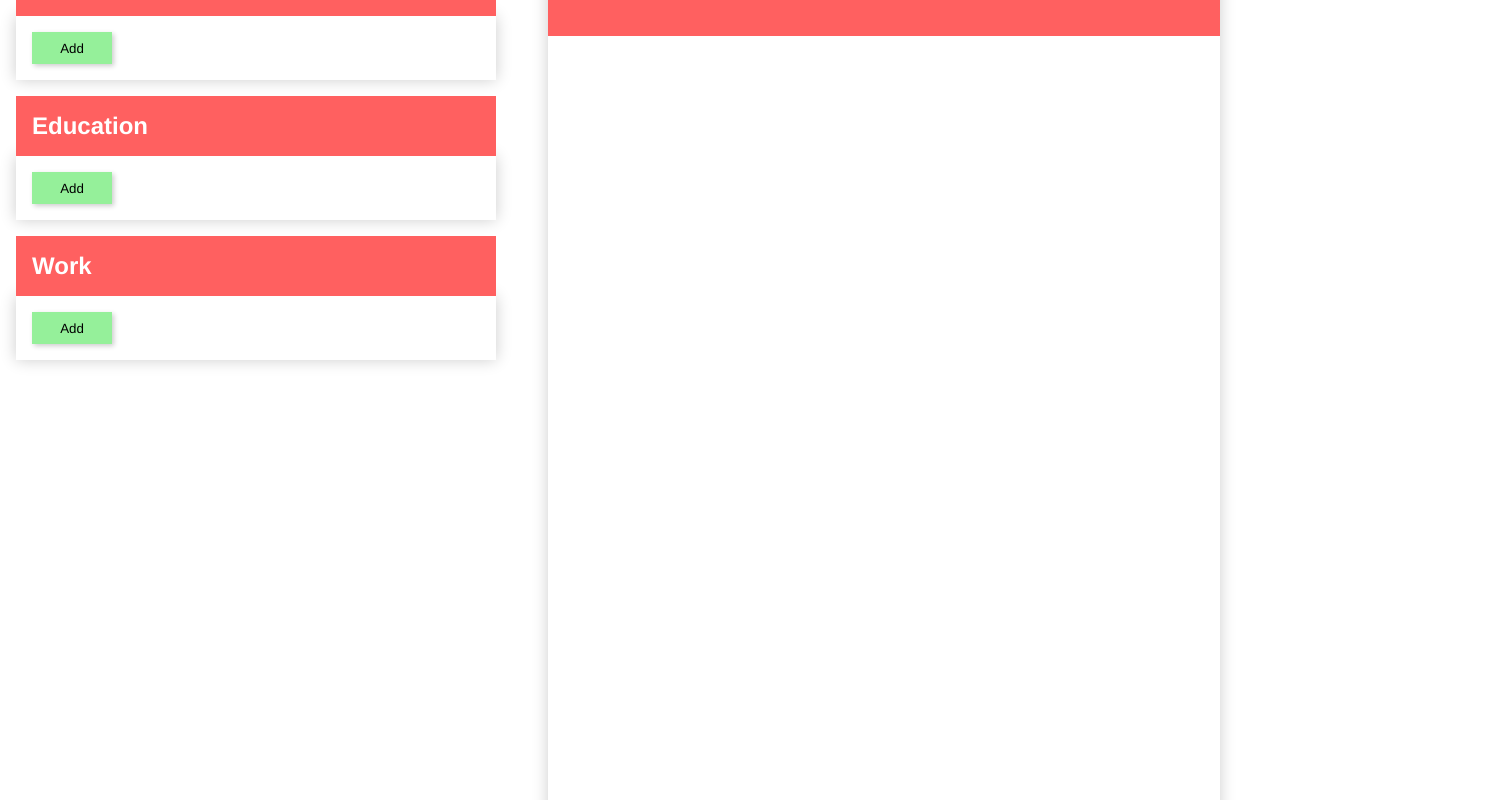
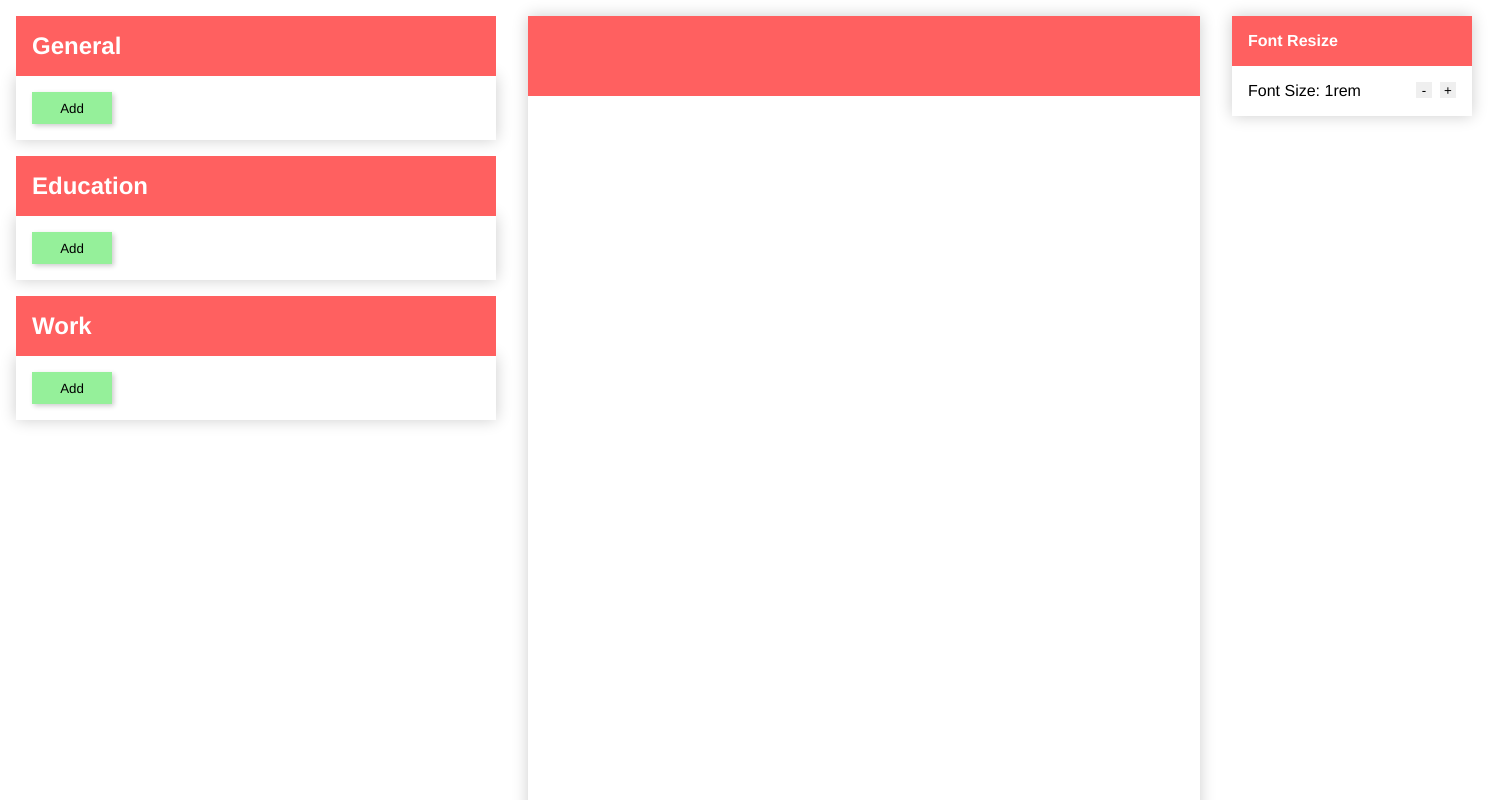
Before and after one commit to Tiyoriyo/cv-generator, a React (Vite) app: page / in a window 1280 px wide. Shown: the top 800 px of the page, 1488 px wide, since content can reach past the window. Built offline with nearby package versions, Linux system fonts and the light colour scheme.

Commit message:
Update code

```diff
--- a/src/components/app/app.css
+++ b/src/components/app/app.css
@@ -1,4 +1,7 @@
 .main {
     display: flex;
     flex: auto;
+    justify-content: center;
+    height: 100vh;
+    position: relative;
 }
--- a/src/components/app/app.jsx
+++ b/src/components/app/app.jsx
@@ -3,10 +3,12 @@ import './app.css';
 import FormBar from '../formbar/formbar';
 import PreviewCV from '../previewcv/previewcv';
 import initialData from './initialData';
+import ResizeController from '../resizeController/resizeController';
 
 export default function App() {
   const [data, setData] = useState(initialData);
   const [key, setKey] = useState(0);
+  const [curFontSize, setCurFontSize] = useState(1);
 
   function forceRender() {
     setKey(key + 1);
@@ -23,6 +25,11 @@ export default function App() {
       />
       <PreviewCV
         data={data}
+        fontSize={curFontSize}
+      />
+      <ResizeController
+        fontSize={curFontSize}
+        fontHandler={setCurFontSize}
       />
     </div>
   );
--- a/src/components/experienceform/dataSkeleton.js
+++ b/src/components/experienceform/dataSkeleton.js
@@ -16,7 +16,7 @@ const getTempDataSkeleton = () => ({
   work: {
     company: '',
     title: '',
-    workDetails: '',
+    details: '',
     workFrom: '',
     workTo: '',
     workLocation: '',
--- a/src/components/experienceform/inputSkeleton.js
+++ b/src/components/experienceform/inputSkeleton.js
@@ -60,7 +60,7 @@ const inputSkeleton = {
     },
     details: {
       title: 'Details',
-      name: 'workDetails',
+      name: 'details',
       inputType: 'textarea',
     },
   },
--- a/src/components/formbar/formbar.css
+++ b/src/components/formbar/formbar.css
@@ -1,9 +1,11 @@
 .formbar {
     padding: 1rem;
     display: flex;
+    align-items: center;
     flex-direction: column;
     gap: 1rem;
-    width: 500px;
+    width: max-content;
+
 
 }
 
--- a/src/components/infoDisplay/infoDisplay.jsx
+++ b/src/components/infoDisplay/infoDisplay.jsx
@@ -36,7 +36,9 @@ export default function InfoDisplay({
           )}
         </div>
       </div>
+      {item.details && (
       <p className="experience-details">{item.details}</p>
+      )}
     </div>
   );
 }
--- a/src/components/infoDisplayList/infoDisplayList.css
+++ b/src/components/infoDisplayList/infoDisplayList.css
@@ -3,7 +3,6 @@
     flex-direction: column;
     gap: 1rem;
     padding: 0 2rem;
-    font-size: 0.7rem;
 }
 
 .info-header {
--- a/src/components/infoDisplayList/infoDisplayList.jsx
+++ b/src/components/infoDisplayList/infoDisplayList.jsx
@@ -1,5 +1,5 @@
 /* eslint-disable react/no-array-index-key */
-import React from 'react';
+import React, { useState } from 'react';
 import PropTypes from 'prop-types';
 import InfoDisplay from '../infoDisplay/infoDisplay';
 import './infoDisplayList.css';
@@ -7,13 +7,14 @@ import './infoDisplayList.css';
 export default function InfoDisplayList({
   data,
   type,
+  fontSize,
 }) {
   const dataObj = data[type];
   const header = (type === 'education') ? 'Education' : 'Work';
 
   if (dataObj.length > 0) {
     return (
-      <div className="info-display">
+      <div className="info-display" style={{ fontSize: `${fontSize}rem` }}>
         <h2 className="info-header">{header}</h2>
         {dataObj.map((item, ind) => (
           <InfoDisplay
--- a/src/components/previewcv/previewcv.css
+++ b/src/components/previewcv/previewcv.css
@@ -15,3 +15,9 @@
     box-shadow: 0 0 15px rgb(0, 0, 0, 0.2);
     background-color: white;
 }
+
+.cv-main-content {
+    display: flex;
+    flex-direction: column;
+    gap: 1rem;
+}
--- a/src/components/previewcv/previewcv.jsx
+++ b/src/components/previewcv/previewcv.jsx
@@ -5,21 +5,26 @@ import InfoGeneral from '../infoGeneral/infoGeneral';
 
 import './previewcv.css';
 
-export default function PreviewCV({ data }) {
+export default function PreviewCV({ data, fontSize }) {
   return (
     <div className="preview-container">
       <div className="preview-page">
         <InfoGeneral
           data={data}
+          fontSize={fontSize}
         />
+        <div className="cv-main-content">
           <InfoDisplayList
             data={data}
             type="education"
+            fontSize={fontSize}
           />
           <InfoDisplayList
             data={data}
             type="work"
+            fontSize={fontSize}
           />
+        </div>
       </div>
     </div>
   );
--- /dev/null
+++ b/src/components/resizeController/resizeController.css
@@ -0,0 +1,34 @@
+.resize-controller-container {
+    margin: 1rem;
+    box-shadow: 0 0 15px rgb(0, 0, 0, 0.2);
+    height: max-content;
+    width: 15rem;
+}
+
+.resize-controller-header {
+    background-color: rgb(255, 96, 96);
+    color: white;
+    font-weight: bold;
+    padding: 1rem;
+}
+
+.resize-controller-content {
+    display: flex;
+    gap: 1rem;
+    padding: 1rem;
+}
+
+.fontBtn-container {
+    display: flex;
+    gap: 0.5rem;
+    margin-left: auto;
+}
+
+.fontBtn {
+    display: flex;
+    justify-content: center;
+    align-items: center;
+    border: none;
+    width: 1rem;
+    height: 1rem;
+}
--- /dev/null
+++ b/src/components/resizeController/resizeController.jsx
@@ -0,0 +1,37 @@
+import React from 'react';
+import './resizeController.css';
+
+export default function ResizeController({ fontSize, fontHandler }) {
+  const fontSizeController = (e) => {
+    const Mode = e.target.innerHTML;
+
+    if ((fontSize === 0.9 && Mode === '+') || (fontSize === 0.7 && Mode === '-')) return;
+
+    if (Mode === '-') {
+      fontHandler(Math.round(fontSize * 10 - 1) / 10);
+    } else {
+      fontHandler(Math.round(fontSize * 10 + 1) / 10);
+    }
+  };
+
+  return (
+    <div className="resize-controller-container">
+
+      <div className="resize-controller-header">
+        Font Resize
+      </div>
+      <div className="resize-controller-content">
+        <p>
+          Font Size:
+          {' '}
+          {`${fontSize}rem`}
+        </p>
+        <div className="fontBtn-container">
+          <button type="button" className="fontBtn" onClick={fontSizeController}>-</button>
+          <button type="button" className="fontBtn" onClick={fontSizeController}>+</button>
+        </div>
+      </div>
+    </div>
+
+  );
+}
```
Lines whose indentation alone changed are shown as unchanged.
